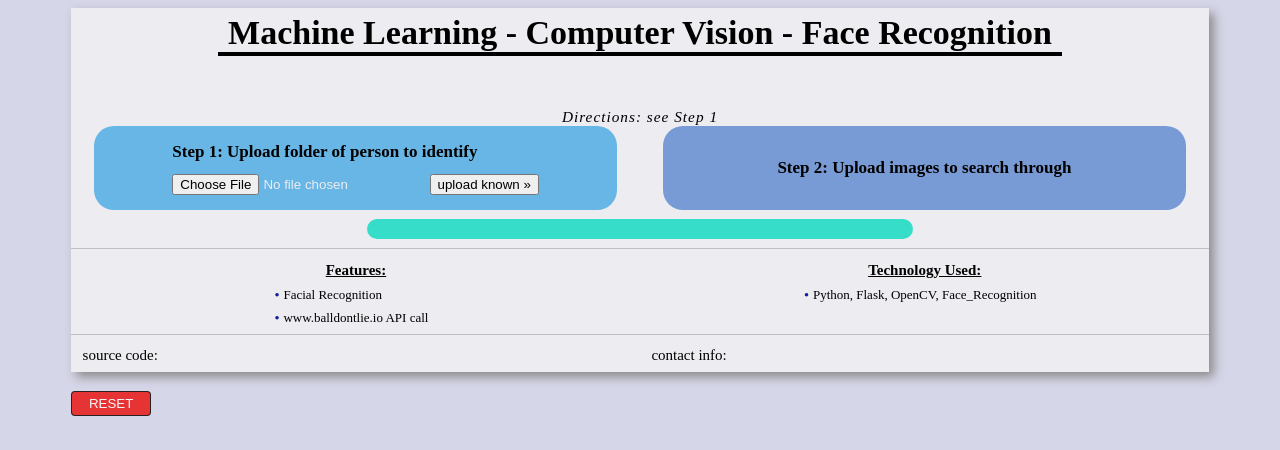
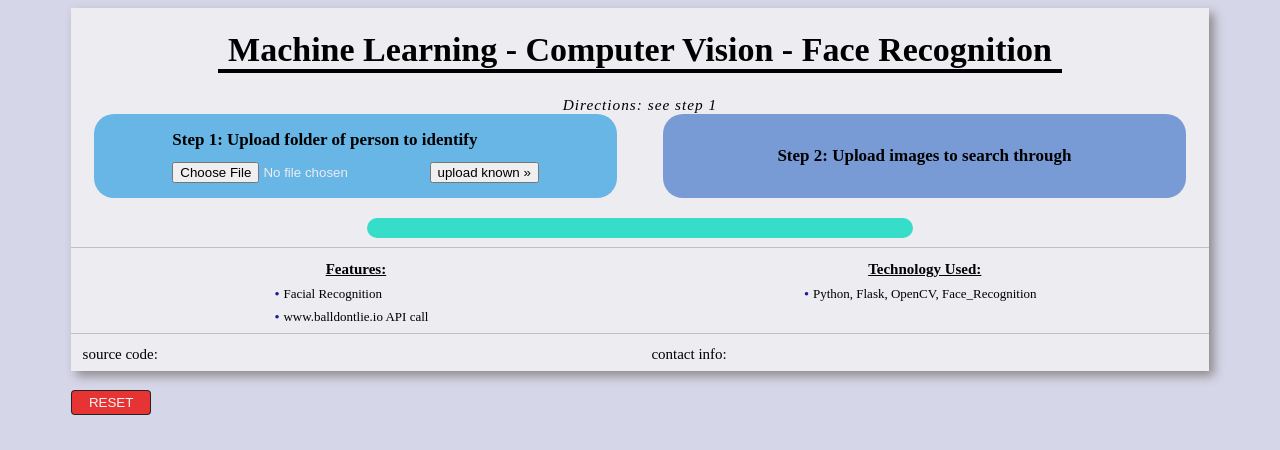
Before and after one commit to bryanee23/Computer-Vision-NBA, a Flask app: page / in a window 1280 px wide. Shown: the top 450 px of the page. Run offline with Flask 2, Linux system fonts and the light colour scheme; some libraries are stand-ins or nearby versions.

Commit message:
header layout fixed

```diff
--- a/app.py
+++ b/app.py
@@ -16,8 +16,8 @@ app.secret_key = os.urandom(24)
 
 match_list = os.listdir(MATCHES_DIR)
 textOutput = {
-    0 : "Directions:  see Step 1",
-    1 : "Directions:  (images loaded) proceed to Step 2",
+    0 : "Directions:  see step 1",
+    1 : "Directions:  (images loaded) proceed to step 2",
     2 : "Directions:  (images loaded), see results below",
     3 : "Processing...",
     4 : (f"Matches Found: {len(os.listdir(MATCHES_DIR))}")
--- a/static/css/main.css
+++ b/static/css/main.css
@@ -30,7 +30,7 @@ body{
 .title {
   display: grid;
   grid-template-columns: 1fr;
-  grid-template-rows: 10rem;
+  grid-template-rows: auto;
 
 }
 
@@ -38,7 +38,6 @@ body{
   display: flex;
   align-items: center;
   justify-content: center;
-  margin-top: -4%;
 }
 
 h1{
@@ -130,6 +129,7 @@ h1{
   display: grid;
   grid-template-columns: 1fr 1fr;
   grid-auto-rows: auto;
+  padding-bottom: 1%;
 }
 
 .known-imgs, .unknown-imgs, .start {
```
